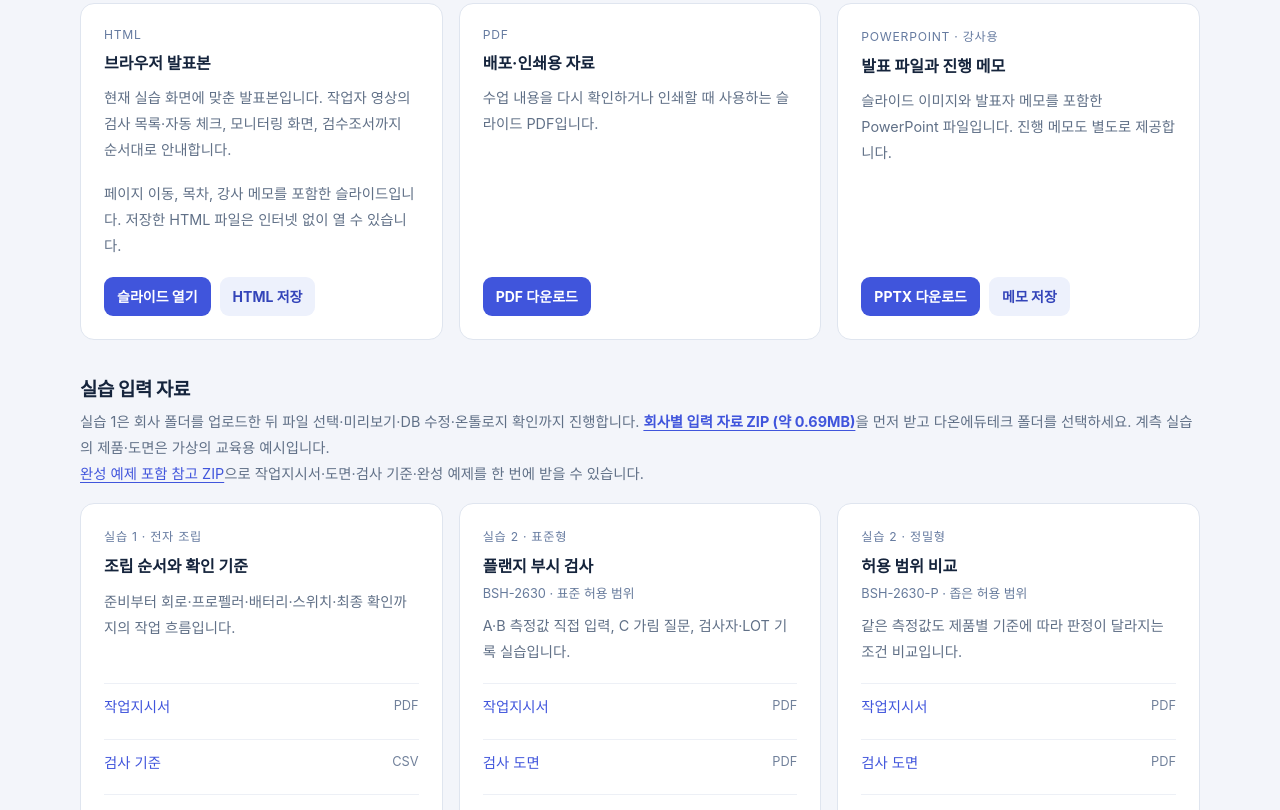
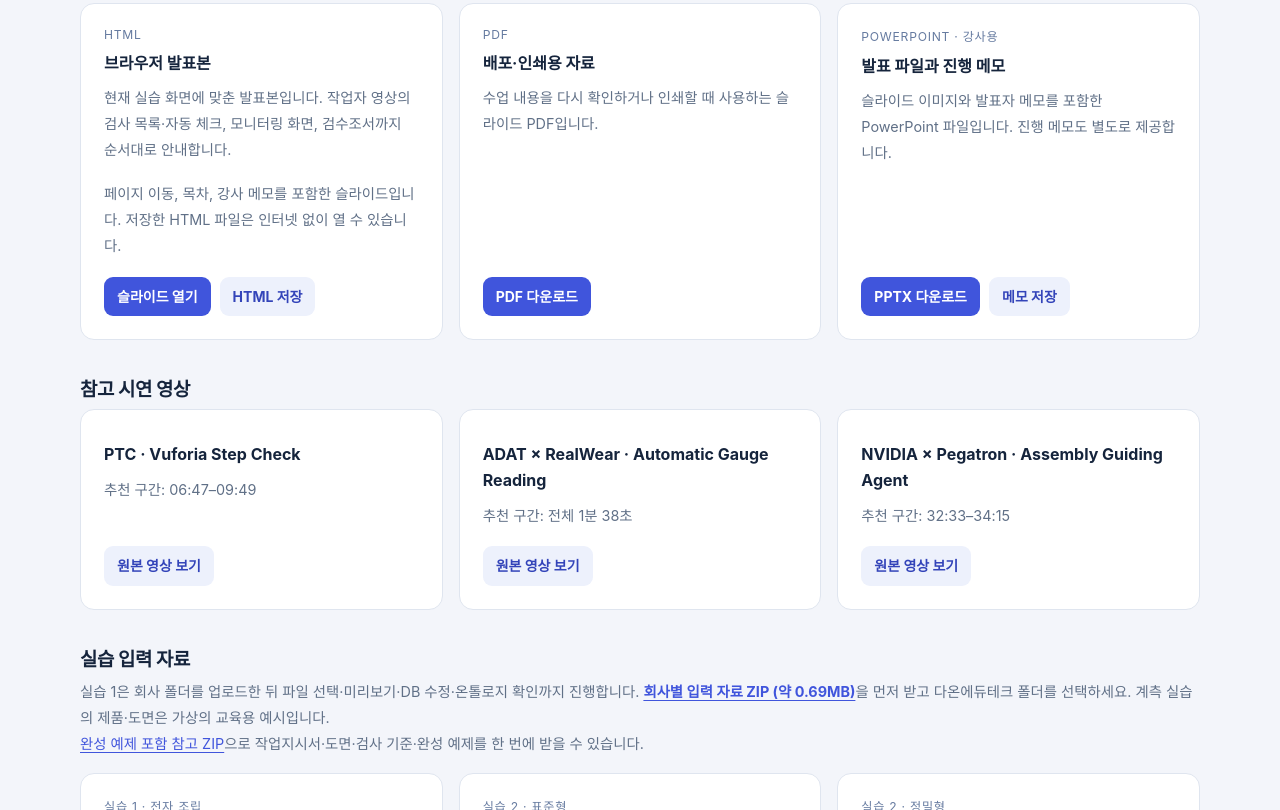
Before and after one commit to Darklightened/manufacturing-ai-agent-workshop, a website: page downloads.html in a window 1280 px wide. Shown: the part 510-1320 px from the top of the page. Drawn offline with Linux system fonts and the light colour scheme; a web font is replaced by a local one.

Commit message:
Add three reference demo video links to workshop downloads

```diff
--- a/downloads.html
+++ b/downloads.html
@@ -32,6 +32,15 @@
         <article class="materials-card"><span class="file-type">HTML</span><h3>브라우저 발표본</h3><p>현재 실습 화면에 맞춘 발표본입니다. 작업자 영상의 검사 목록·자동 체크, 모니터링 화면, 검수조서까지 순서대로 안내합니다.</p><p>페이지 이동, 목차, 강사 메모를 포함한 슬라이드입니다. 저장한 HTML 파일은 인터넷 없이 열 수 있습니다.</p><div class="file-links"><a class="button primary" href="slides/실습_안내.html" target="_blank" rel="noopener">슬라이드 열기</a><a class="button secondary" href="slides/실습_안내.html" download>HTML 저장</a></div></article>
         <article class="materials-card"><span class="file-type">PDF</span><h3>배포·인쇄용 자료</h3><p>수업 내용을 다시 확인하거나 인쇄할 때 사용하는 슬라이드 PDF입니다.</p><div class="file-links"><a class="button primary" href="slides/실습_안내.pdf" download>PDF 다운로드</a></div></article>
         <article class="materials-card"><span class="file-type">POWERPOINT · 강사용</span><h3>발표 파일과 진행 메모</h3><p>슬라이드 이미지와 발표자 메모를 포함한 PowerPoint 파일입니다. 진행 메모도 별도로 제공합니다.</p><div class="file-links"><a class="button primary" href="slides/실습_안내.pptx" download>PPTX 다운로드</a><a class="button secondary" href="slides/INSTRUCTOR_NOTES.ko.md" download>메모 저장</a></div></article>
+      </div>
+    </section>
+
+    <section id="reference-videos" class="materials-section" aria-labelledby="reference-videos-title">
+      <h2 id="reference-videos-title">참고 시연 영상</h2>
+      <div class="materials-grid">
+        <article class="materials-card"><h3>PTC · Vuforia Step Check</h3><p>추천 구간: 06:47–09:49</p><div class="file-links"><a class="button secondary" href="https://www.ptc.com/en/resources/digital-download/vuforia-step-check-improving-quality-with-ai-enhanced-visual-inspection" target="_blank" rel="noopener">원본 영상 보기</a></div></article>
+        <article class="materials-card"><h3>ADAT × RealWear · Automatic Gauge Reading</h3><p>추천 구간: 전체 1분 38초</p><div class="file-links"><a class="button secondary" href="https://www.youtube.com/watch?v=K4gRy225qDo" target="_blank" rel="noopener">원본 영상 보기</a></div></article>
+        <article class="materials-card"><h3>NVIDIA × Pegatron · Assembly Guiding Agent</h3><p>추천 구간: 32:33–34:15</p><div class="file-links"><a class="button secondary" href="https://www.nvidia.com/en-us/on-demand/session/gtc25-s72673/" target="_blank" rel="noopener">원본 영상 보기</a></div></article>
       </div>
     </section>
 
```
